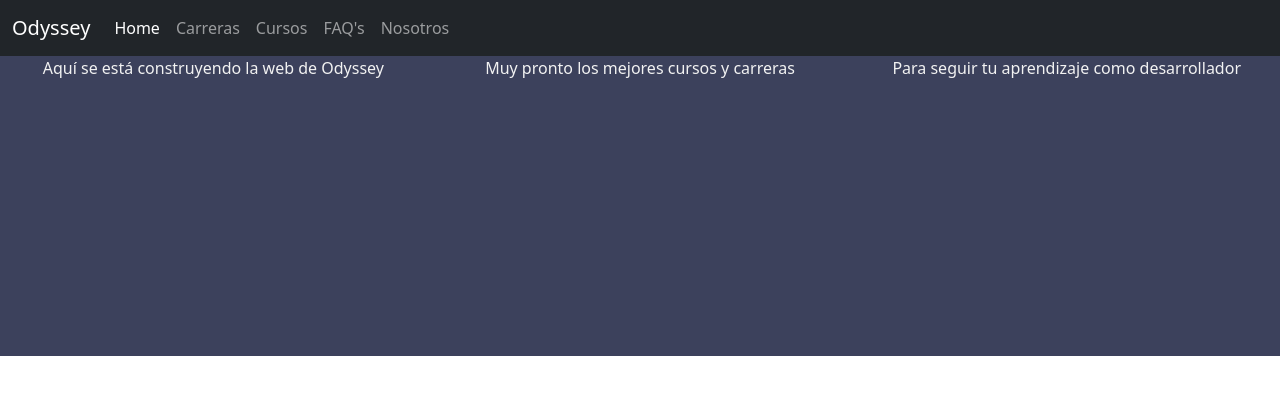
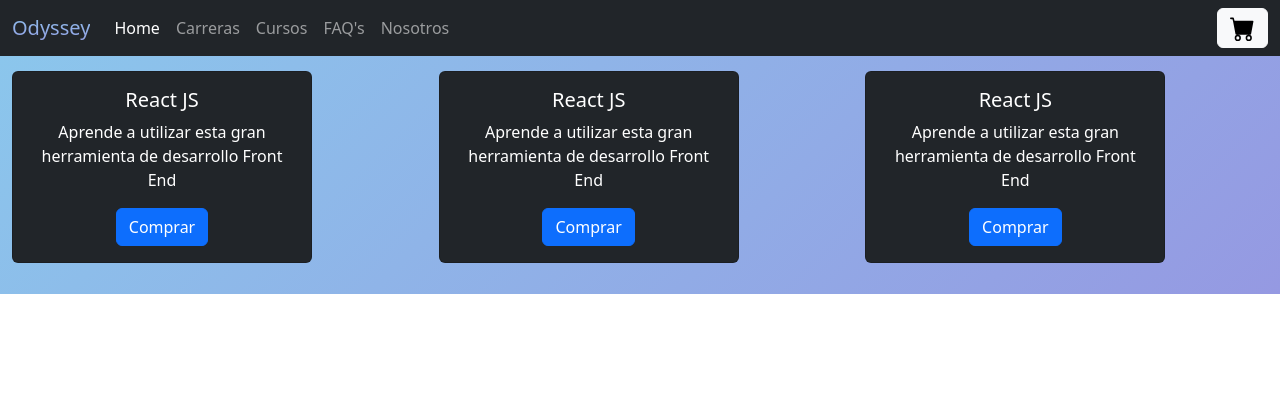
Before and after one commit to sachateisseire/react3, a React (Create React App) app: page / in a window 1280 px wide. Shown: the top 394 px of the page. Built offline with nearby package versions, Linux system fonts and the light colour scheme.

Commit message:
actualizacion 08-10

```diff
--- a/package.json
+++ b/package.json
@@ -12,6 +12,7 @@
     "@testing-library/react": "^13.4.0",
     "@testing-library/user-event": "^13.5.0",
     "bootstrap": "^5.2.1",
+    "bootstrap-icons": "^1.9.1",
     "react": "^18.2.0",
     "react-dom": "^18.2.0",
     "react-scripts": "5.0.1",
--- a/src/App.css
+++ b/src/App.css
@@ -1,3 +1,4 @@
+
 .App {
   text-align: center;
 }
--- a/src/App.jsx
+++ b/src/App.jsx
@@ -7,7 +7,7 @@ function App() {
   return (
     <>
       <NavBar />
-      <ItemListContainer greeting="Aquí se está construyendo la web de Odyssey"/>
+      <ItemListContainer />
     </>
   );
 }
--- /dev/null
+++ b/src/components/ItemList/Cards.jsx
@@ -0,0 +1,18 @@
+import React from "react";
+import './cards.css'
+
+function Cards() {
+    return (
+       <>
+          <div className="card text-white bg-dark mb-3" id="card-id">
+            <div className="card-body">
+            <h5 className="card-title">React JS</h5>
+              <p className="card-text">Aprende a utilizar esta gran herramienta de desarrollo Front End</p>
+              <a href="#" className="btn btn-primary">Comprar</a>
+            </div>
+            </div>
+       </>
+    )
+}
+
+export default Cards
--- a/src/components/ItemList/ItemListContainer.jsx
+++ b/src/components/ItemList/ItemListContainer.jsx
@@ -1,22 +1,23 @@
 import React from 'react'
-import itemListContainer from './itemListContainer.css'
+import Cards from './Cards'
+import './itemListContainer.css'
 
 function ItemListContainer(props) {
   return (
     <>
-      <div className="container-fluid text-center">
+      <div className="container-fluid text-center" id='container-fluid-listContainer'>
         <div className="row">
-          <div className="col">
-            <p>{props.greeting}</p>
+        <div className="col">
+          <Cards />
           </div>
           <div className="col">
-            <p>Muy pronto los mejores cursos y carreras</p>
+          <Cards />
           </div>
           <div className="col">
-            <p>Para seguir tu aprendizaje como desarrollador</p>
+          <Cards />
           </div>
         </div>
-      </div>
+        </div>
     </>
   )
 }
--- /dev/null
+++ b/src/components/ItemList/cards.css
@@ -0,0 +1,4 @@
+#card-id{
+    min-width: 150px;
+    max-width: 300px;
+}
--- a/src/components/ItemList/itemListContainer.css
+++ b/src/components/ItemList/itemListContainer.css
@@ -1,5 +1,12 @@
+#container-fluid-listContainer{
+    background-color: #8BC6EC;
+    background-image: linear-gradient(135deg, #8BC6EC 0%, #9599E2 100%);
+    height: auto;
+
+}
 .col{
-    background-color: #3C415C;
     color: #F2F2F2;
-    height: 300px;
+    height: auto;
+    padding: 15px;
+
 }
--- a/src/components/NavBar/CartWidget.jsx
+++ /dev/null
@@ -1,13 +0,0 @@
-import React from "react";
-import {FontAwesomeIcon} from "@fortawesome/react-fontawesome";
-import {faCoffee} from "@fortawesome/free-solid-svg-icons";
-import * as iconList from "@fortawesome/free-solid-svg-icons"
-
-
-function CartWidget() {
-    return (
-       <div><FontAwesomeIcon icon="faCoffee" /></div>
-    )
-}
-
-export default CartWidget
--- a/src/components/NavBar/NavBar.jsx
+++ b/src/components/NavBar/NavBar.jsx
@@ -1,5 +1,5 @@
 import React from 'react'
-import CartWidget from './CartWidget'
+import './navBar.css'
 
 function NavBar() {
     return (
@@ -27,9 +27,12 @@ function NavBar() {
                     <li className="nav-item">
                     <a className="nav-link" href="#">Nosotros</a>
                     </li>
-                    <i className="fa-duotone fa-cart-shopping"></i>
+
                 </ul>
-                <CartWidget/>
+                <button className="btn btn-light"><svg xmlns="http://www.w3.org/2000/svg" width="25" height="25" fill="currentColor" class="bi bi-cart-fill" viewBox="0 0 16 16">
+                <path d="M0 1.5A.5.5 0 0 1 .5 1H2a.5.5 0 0 1 .485.379L2.89 3H14.5a.5.5 0 0 1 .491.592l-1.5 8A.5.5 0 0 1 13 12H4a.5.5 0 0 1-.491-.408L2.01 3.607 1.61 2H.5a.5.5 0 0 1-.5-.5zM5 12a2 2 0 1 0 0 4 2 2 0 0 0 0-4zm7 0a2 2 0 1 0 0 4 2 2 0 0 0 0-4zm-7 1a1 1 0 1 1 0 2 1 1 0 0 1 0-2zm7 0a1 1 0 1 1 0 2 1 1 0 0 1 0-2z"/>
+                </svg></button>
+
                 </div>
             </div>
         </nav>
--- /dev/null
+++ b/src/components/NavBar/navBar.css
@@ -0,0 +1,11 @@
+.bg-dark {
+    background-color: black;
+
+}
+
+.navbar-brand {
+    background: -webkit-linear-gradient(#8BC6EC, #9599E2);
+    -webkit-background-clip: text;
+    -webkit-text-fill-color: transparent;
+
+}
--- a/src/index.js
+++ b/src/index.js
@@ -3,12 +3,13 @@ import ReactDOM from 'react-dom/client';
 import './index.css';
 import App from './App';
 import "bootstrap/dist/css/bootstrap.css";
-import * as bootstrap from 'bootstrap';
 import 'bootstrap/dist/css/bootstrap.min.css';
 
 const root = ReactDOM.createRoot(document.getElementById('root'));
 root.render(
+    <>
     <App />
+    </>
 );
 
 // If you want to start measuring performance in your app, pass a function
```
Also changed, not shown: 1 other file (tests, documents, lock files or other folders).
